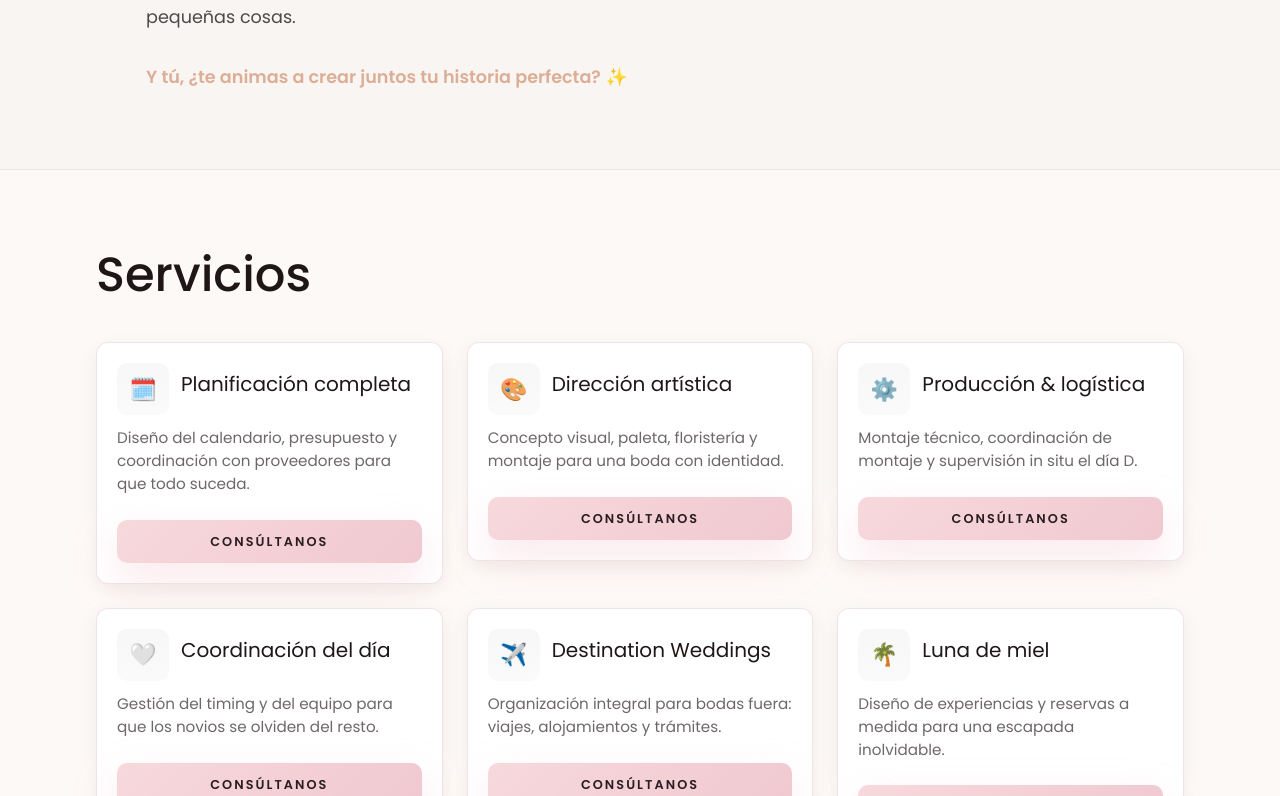
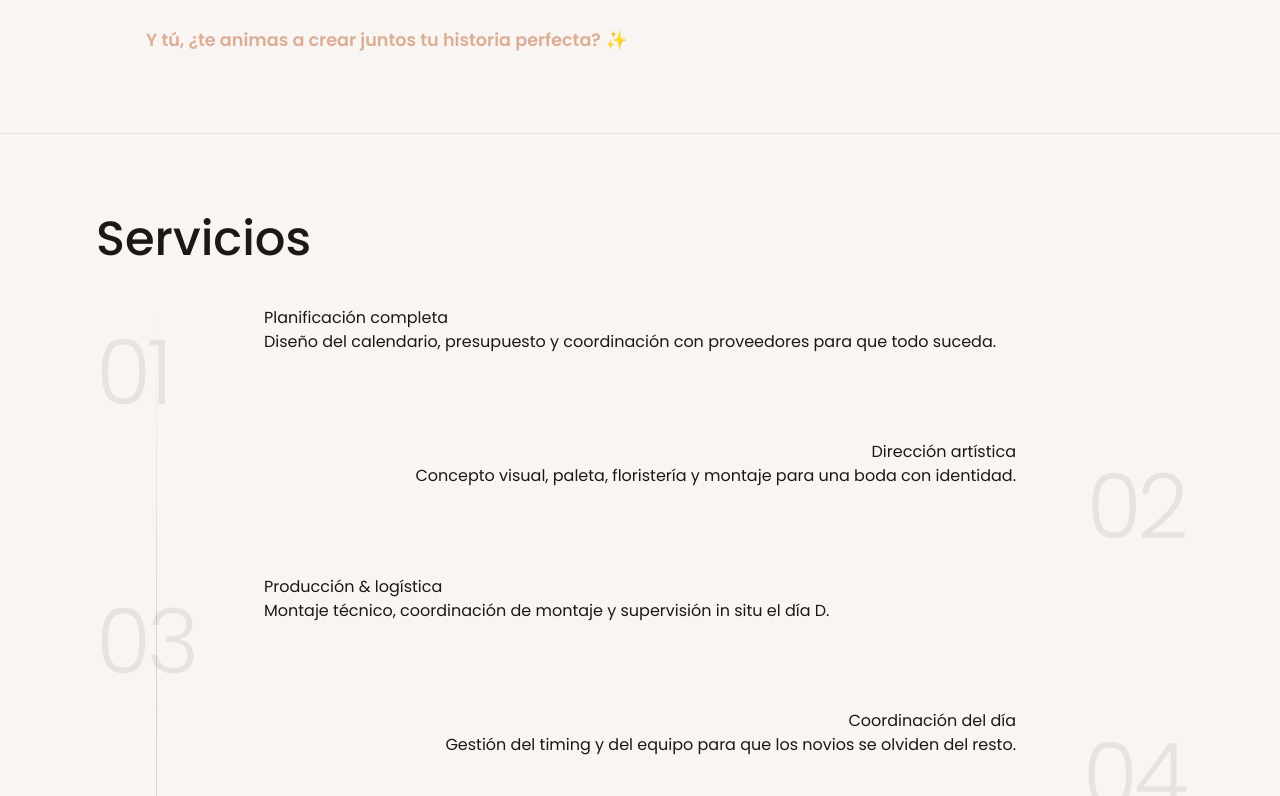
Before and after one commit to hugogarsan17/wedding-planner, a Next.js app: page / in a window 1280 px wide. Shown: the part 2004-2800 px from the top of the page. Built offline with nearby package versions, Linux system fonts and the light colour scheme; a web font is replaced by a local one.

Commit message:
arreglos

```diff
--- a/app/Components/Home/Home.css
+++ b/app/Components/Home/Home.css
@@ -68,6 +68,73 @@
   cursor: pointer;
   z-index: 2;
 }
+.service-step {
+  display: grid;
+  grid-template-columns: 120px 1fr;
+  gap: 48px;
+  align-items: flex-start;
+  position: relative;
+}
+
+.service-step.is-right {
+  grid-template-columns: 1fr 120px;
+}
+
+.service-step.is-right .step-index {
+  order: 2;
+  text-align: right;
+}
+
+.service-step.is-right .step-content {
+  order: 1;
+  text-align: right;
+  margin-left: auto;
+}
+.services-steps {
+  position: relative;
+}
+
+.services-steps::before {
+  content: "";
+  position: absolute;
+  left: 60px;
+  top: 0;
+  bottom: 0;
+  width: 1px;
+  background: linear-gradient(
+    to bottom,
+    transparent,
+    rgba(0, 0, 0, 0.15),
+    transparent
+  );
+}
+.step-index {
+  font-size: clamp(64px, 7vw, 96px);
+  font-weight: 200;
+  color: rgba(31, 22, 23, 0.08);
+  letter-spacing: -0.05em;
+}
+.service-step:hover .step-index {
+  color: rgba(31, 22, 23, 0.15);
+}
+.service-step {
+  opacity: 0;
+  transform: translateY(40px);
+  transition: opacity 0.8s ease, transform 0.8s ease;
+}
+
+.service-step.is-visible {
+  opacity: 1;
+  transform: translateY(0);
+}
+
+@media (max-width: 768px) {
+  .services-steps::before {
+    display: none;
+  }
+}
+
+
 
 
 .gallery-item {
--- a/app/Components/Home/Home.tsx
+++ b/app/Components/Home/Home.tsx
@@ -123,6 +123,27 @@ export default function Home() {
     setActiveLang(lng);
   };
 
+  useEffect(() => {
+  const steps = document.querySelectorAll(".service-step");
+
+  const observer = new IntersectionObserver(
+    (entries) => {
+      entries.forEach((entry) => {
+        if (entry.isIntersecting) {
+          entry.target.classList.add("is-visible");
+          observer.unobserve(entry.target);
+        }
+      });
+    },
+    { threshold: 0.2 }
+  );
+
+  steps.forEach((step) => observer.observe(step));
+
+  return () => observer.disconnect();
+}, []);
+
+
 
 const [activeImage, setActiveImage] = useState<GalleryImage | null>(null);
 
@@ -211,28 +232,8 @@ const [activeImage, setActiveImage] = useState<GalleryImage | null>(null);
 
       <div className="page-wrapper">
         {/* ... resto del contenido idéntico ... */}
-        <section id="servicios" className="section intro">
-          <div className="intro-grid">
-            <div>
-              <span className="eyebrow">{t("vision.eyebrow")}</span>
-              <h2>{t("vision.title")}</h2>
-              <p>{t("vision.description")}</p>
-            </div>
-            <div className="intro-points">
-              <div>
-                <span>01</span>
-                <p>{t("vision.points.one")}</p>
-              </div>
-              <div>
-                <span>02</span>
-                <p>{t("vision.points.two")}</p>
-              </div>
-              <div>
-                <span>03</span>
-                <p>{t("vision.points.three")}</p>
-              </div>
-            </div>
-          </div>
+        <section className="section manifesto">
+          <blockquote>{t("manifesto.quote")}</blockquote>
         </section>
 
         {/* ... resto de secciones (sin cambios) ... */}
@@ -263,36 +264,35 @@ const [activeImage, setActiveImage] = useState<GalleryImage | null>(null);
           </div>
         </section>
 
-        <section id="servicios" className="section services">
+       <section id="servicios" className="section services-story">
   <div className="section-heading align-left">
     <h2>{t("services.title")}</h2>
-    <p className="services-sub">{t("services.subtitle") || ""}</p>
+    <p className="services-sub">{t("services.subtitle")}</p>
   </div>
 
-  <div className="service-grid">
-    {serviceItems.map((service) => (
-      <article key={service.key} className="service-card" tabIndex={0} aria-labelledby={`svc-${service.key}-title`}>
-        <div className="service-card-head">
-          <span className="service-icon" aria-hidden="true">{service.icon}</span>
-          <h3 id={`svc-${service.key}-title`} className="service-title">
+  <ol className="services-steps">
+    {serviceItems.map((service, index) => (
+<li
+  key={service.key}
+  className={`service-step ${index % 2 ? "is-right" : "is-left"}`}
+>
+        <div className="step-index">
+          {String(index + 1).padStart(2, "0")}
+        </div>
+
+        <div className="step-content">
+          <h3 className="step-title">
             {t(`services.items.${service.key}.title`, service.title)}
           </h3>
+          <p className="step-desc">
+            {t(`services.items.${service.key}.description`, service.description)}
+          </p>
         </div>
+      </li>
+    ))}
+  </ol>
+</section>
 
-        <p className="service-desc">
-          {t(`services.items.${service.key}.description`, service.description)}
-        </p>
-
-        {/* CTA interna: puede abrir modal, anclar o navegar a detalle */}
-        <div className="service-cta">
-          <a className="btn primary fullwidth" href={`/contacto`} onClick={() => {/* optional analytics */}}>
-            {t("services.ctaContact") || "Consultanos"}
-          </a>
-        </div>
-      </article>
-    ))}
-  </div>
-</section>
 
 
         <section id="portfolio" className="section gallery">
@@ -323,7 +323,6 @@ const [activeImage, setActiveImage] = useState<GalleryImage | null>(null);
         <section className="section press">
   <div className="section-heading align-center">
     <span className="eyebrow">{t("press.eyebrow") || "Prensa"}</span>
-    <h2>{t("press.title") || "Hablan de nosotros"}</h2>
   </div>
 
   <div className="press-logos">
@@ -359,12 +358,6 @@ const [activeImage, setActiveImage] = useState<GalleryImage | null>(null);
   </div>
 )}
 
-
-
-        <section className="section manifesto">
-          <blockquote>{t("manifesto.quote")}</blockquote>
-        </section>
-
         <section id="contacto" className="section contact">
           <div className="contact-inner">
             <span className="eyebrow">{t("contact.eyebrow")}</span>
```
